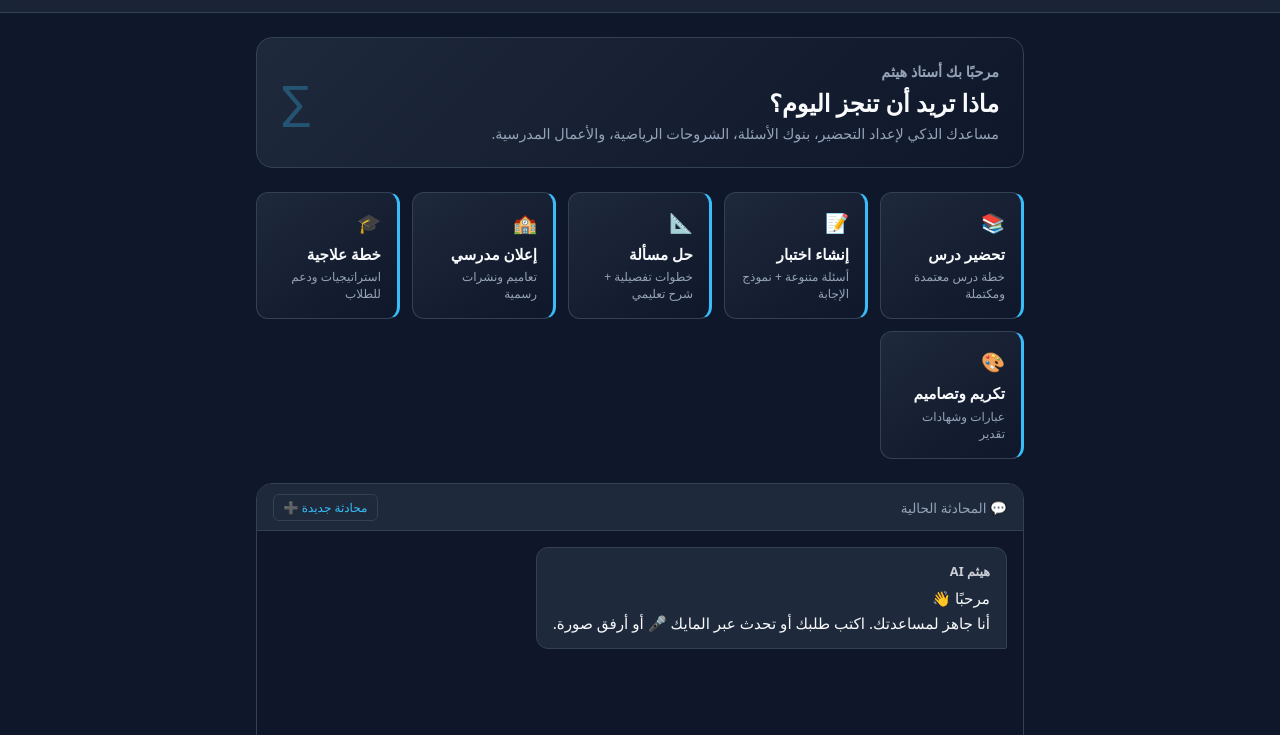
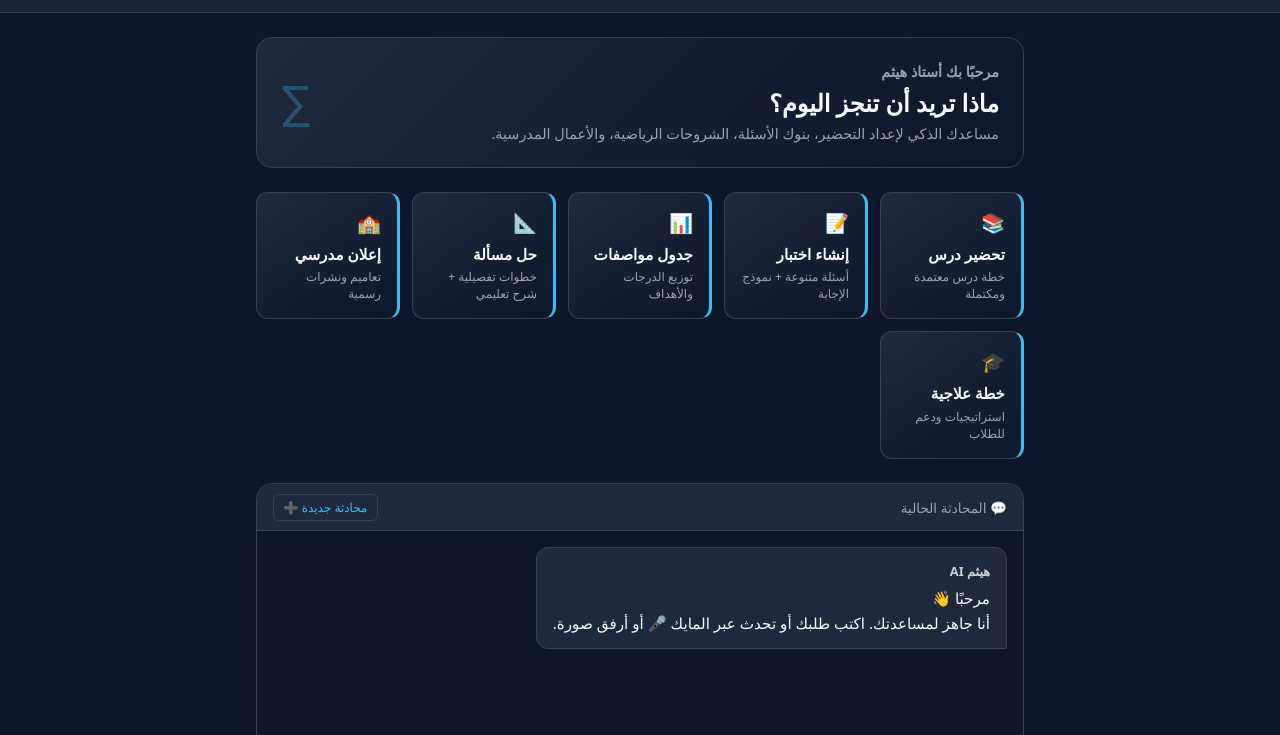
Before and after one commit to algosalayhaitham-cyber/haitham-assisstant, a plain HTML site: page index.html in a window 1280 px wide. Shown: the part 65-800 px from the top of the page. Drawn offline with nearby package versions, Linux system fonts and the light colour scheme.

Commit message:
Update index.html

```diff
--- a/index.html
+++ b/index.html
@@ -46,6 +46,10 @@
         <b>📝</b><strong>إنشاء اختبار</strong><small>أسئلة متنوعة + نموذج الإجابة</small>
       </button>
 
+      <button class="card" data-prompt="أريد جدول مواصفات اختبار رياضيات متكامل في جدول منظم يحتوي على (الوحدات، الدروس، الوزن النسبي، مستويات الأهداف، عدد الأسئلة والدرجات). اطلب مني الصف والمواضيع.">
+        <b>📊</b><strong>جدول مواصفات</strong><small>توزيع الدرجات والأهداف</small>
+      </button>
+
       <button class="card" data-prompt="أريد شرح خطوات حل مسألة رياضية بالخطوات بالتفصيل والرموز الدقيقة. اطلب مني إرسال المسألة الآن.">
         <b>📐</b><strong>حل مسألة</strong><small>خطوات تفصيلية + شرح تعليمي</small>
       </button>
@@ -56,10 +60,6 @@
 
       <button class="card" data-prompt="أريد خطة علاجية لرفع مستوى الطلاب ضعاف التحصيل في الرياضيات. اطلب مني تحديد المهارة المستهدفة والصف.">
         <b>🎓</b><strong>خطة علاجية</strong><small>استراتيجيات ودعم للطلاب</small>
-      </button>
-
-      <button class="card" data-prompt="أريد أفكار ونصوص لتصميم شهادة تقدير أو بطاقة تكريم للطلاب المتفوقين. اسألني عن المناسبة والأسماء.">
-        <b>🎨</b><strong>تكريم وتصاميم</strong><small>عبارات وشهادات تقدير</small>
       </button>
     </section>
 
```
